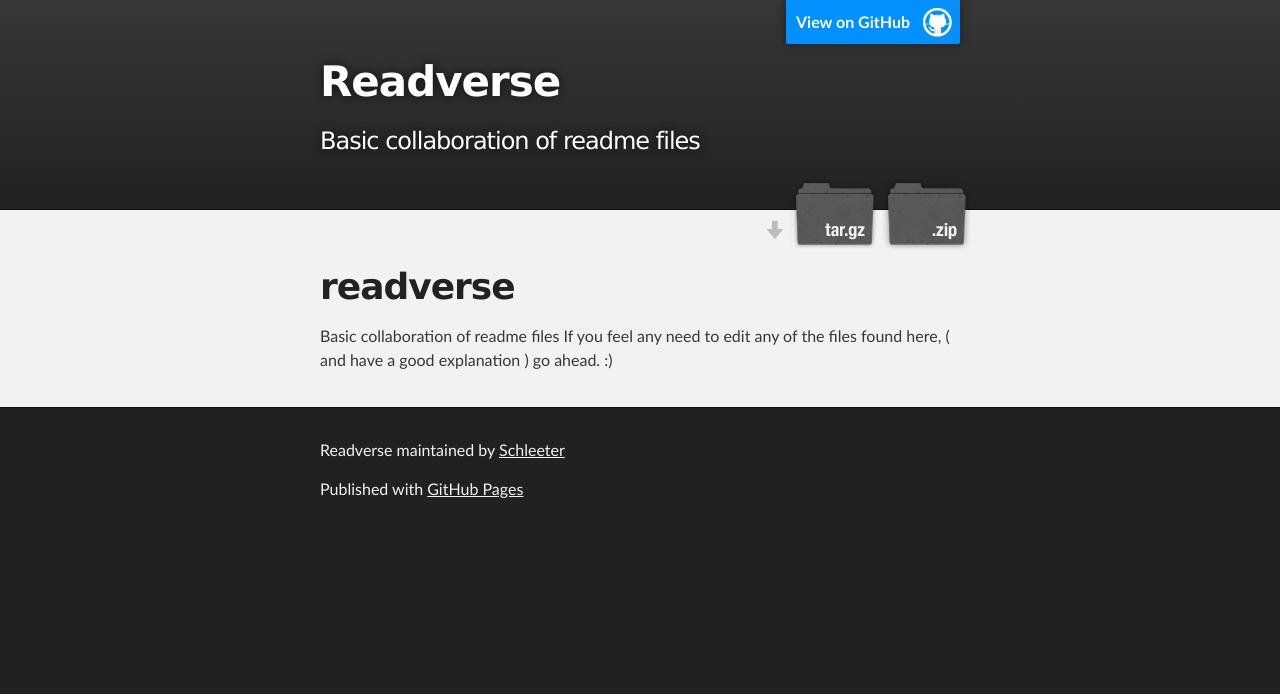
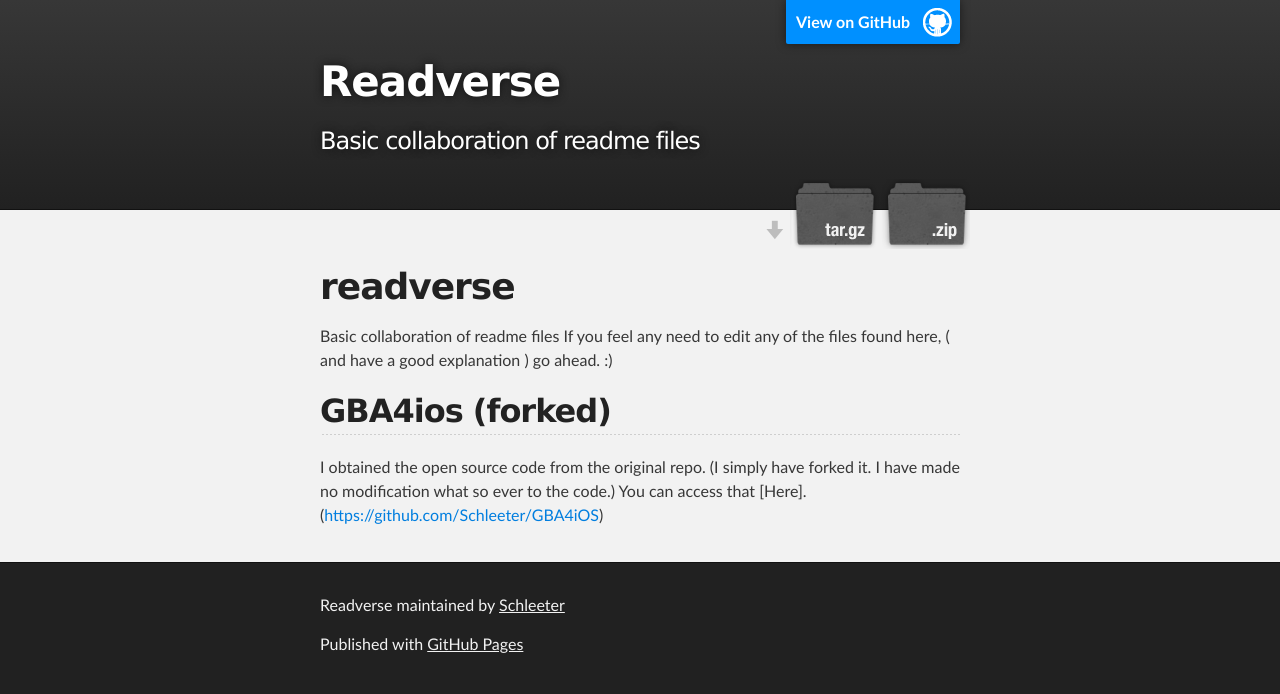
Before and after one commit to Schleeter/readverse, a plain HTML site: page index.html in a window 1280 px wide. Drawn offline with Linux system fonts and the light colour scheme.

Commit message:
Create gh-pages branch via GitHub

```diff
--- a/index.html
+++ b/index.html
@@ -36,6 +36,11 @@
 
 <p>Basic collaboration of readme files
 If you feel any need to edit any of the files found here, ( and have a good explanation ) go ahead. :)</p>
+
+<h2>
+<a name="gba4ios-forked" class="anchor" href="#gba4ios-forked"><span class="octicon octicon-link"></span></a>GBA4ios (forked)</h2>
+
+<p>I obtained the open source code from the original repo. (I simply have forked it. I have made no modification what so ever to the code.) You can access that [Here].(<a href="https://github.com/Schleeter/GBA4iOS">https://github.com/Schleeter/GBA4iOS</a>) </p>
       </section>
     </div>
 
--- a/params.json
+++ b/params.json
@@ -1 +1 @@
-{"name":"Readverse","tagline":"Basic collaboration of readme files","body":"readverse\r\n=========\r\n\r\nBasic collaboration of readme files\r\nIf you feel any need to edit any of the files found here, ( and have a good explanation ) go ahead. :)\r\n","google":"","note":"Don't delete this file! It's used internally to help with page regeneration."}
+{"name":"Readverse","tagline":"Basic collaboration of readme files","body":"readverse\r\n=========\r\n\r\nBasic collaboration of readme files\r\nIf you feel any need to edit any of the files found here, ( and have a good explanation ) go ahead. :)\r\n\r\n## GBA4ios (forked)\r\nI obtained the open source code from the original repo. (I simply have forked it. I have made no modification what so ever to the code.) You can access that [Here].(https://github.com/Schleeter/GBA4iOS) ","google":"","note":"Don't delete this file! It's used internally to help with page regeneration."}
```
